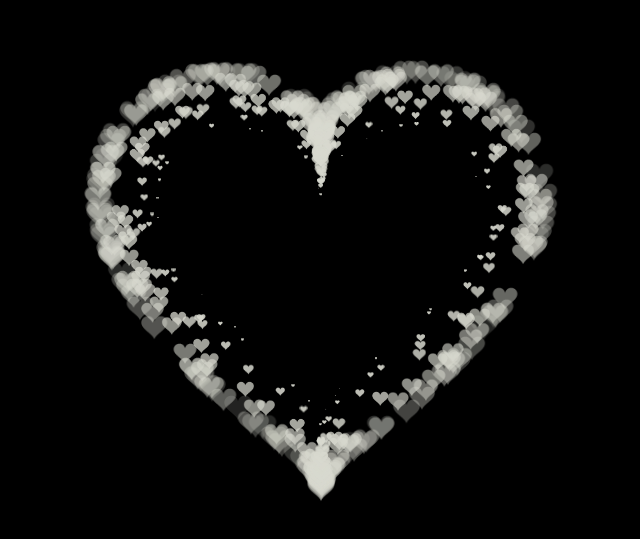
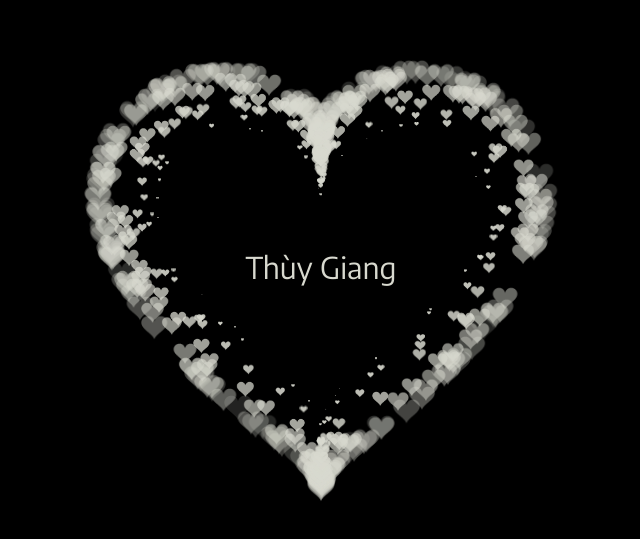
Before and after one commit to DangDinhHung/HeartTG, a plain HTML site: page index.html in a window 1280 px wide. Shown: the part 123-662 px from the top of the page, without its empty margins (319-959 px from the left). Drawn offline with Linux system fonts and the light colour scheme.

Commit message:
add birthday

```diff
--- a/index.html
+++ b/index.html
@@ -38,6 +38,7 @@
     }
   </style>
   <body>
+    <p class="name">Thùy Giang</p>
     <canvas id="pinkboard"> </canvas>
 
     <script>
```
Also changed, not shown: 1 other file.
